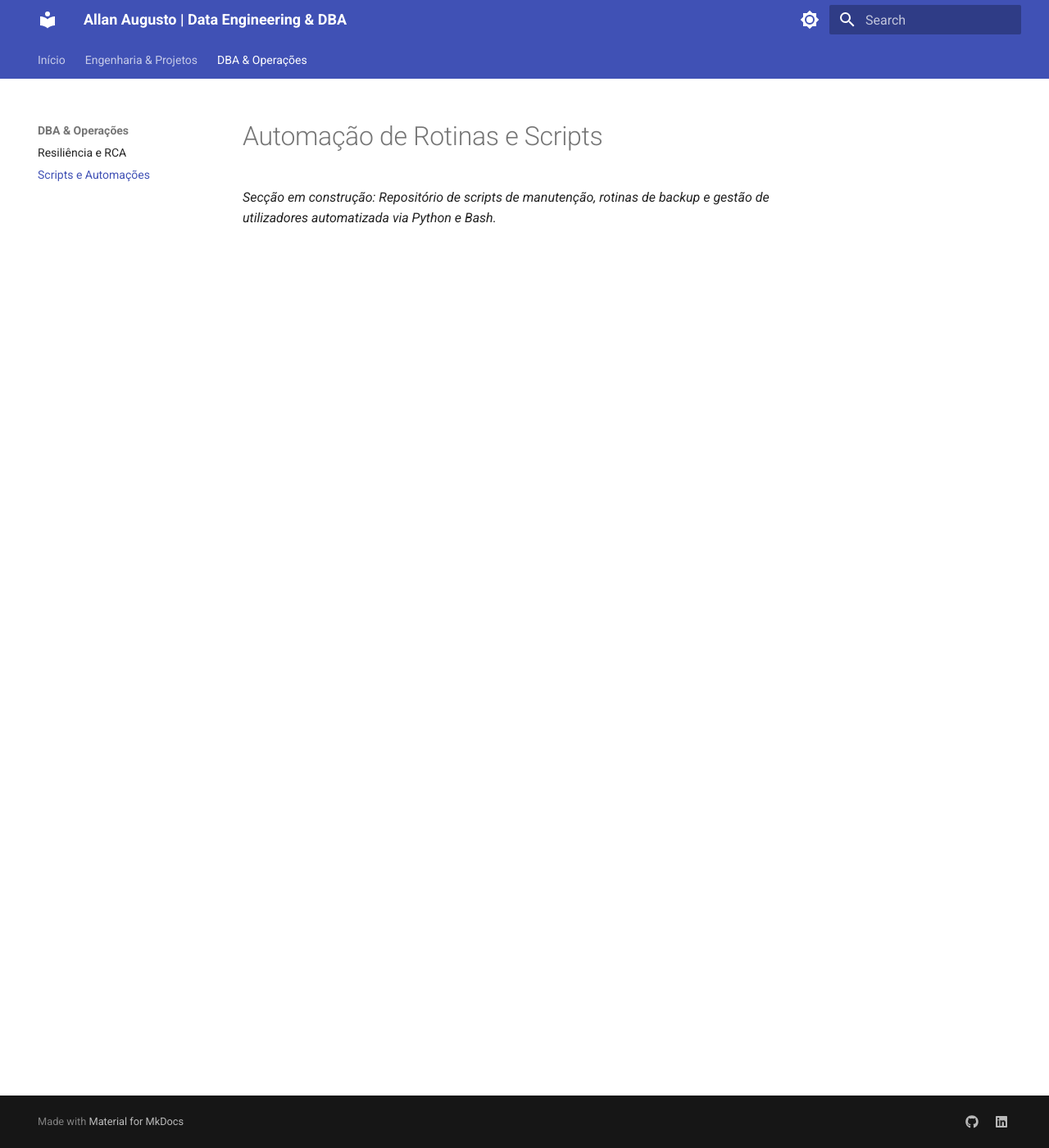
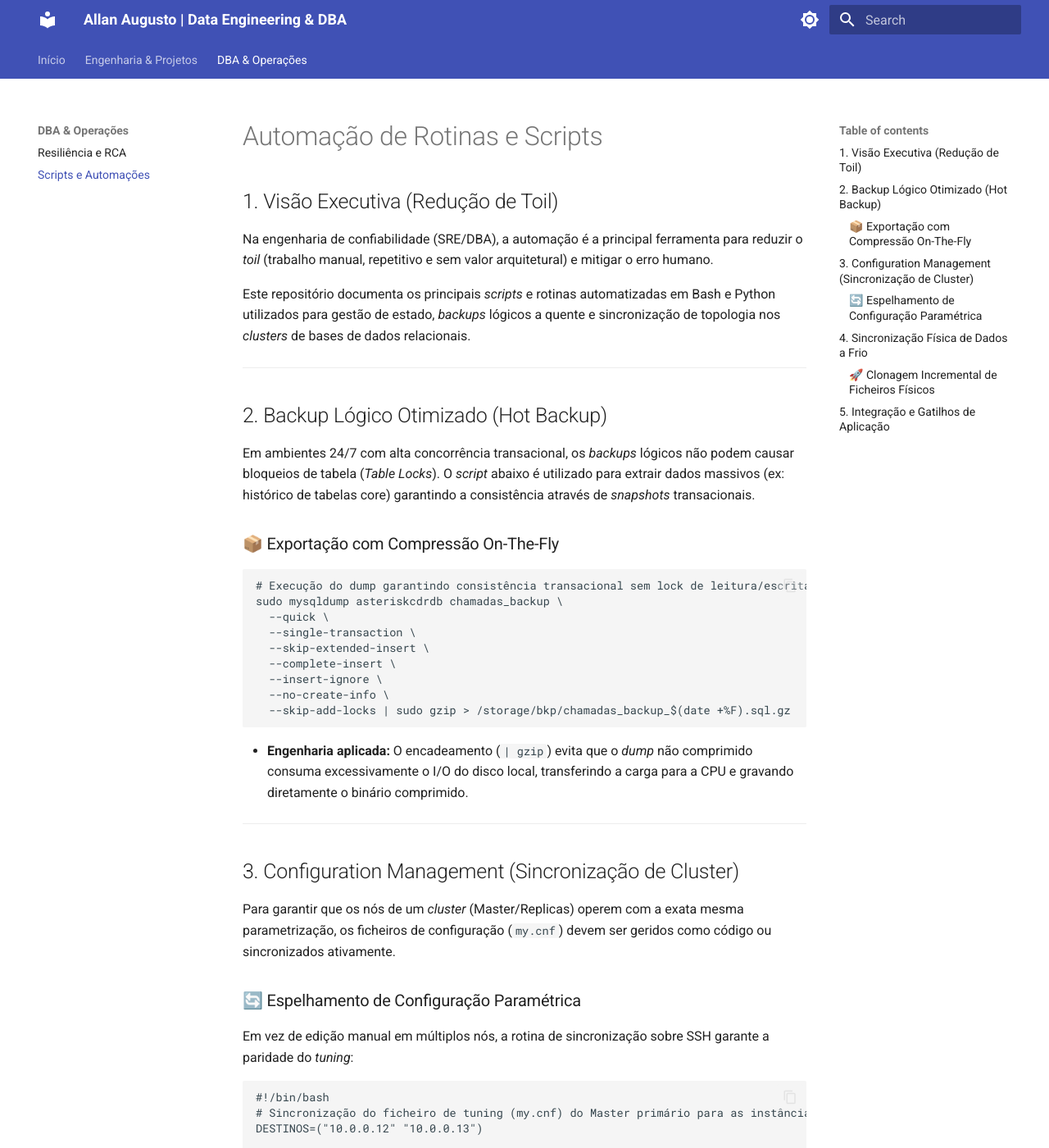
Before and after one commit to Allanao88/portfolio-docs, an MkDocs documentation site: the page built from docs/dba/scripts.md, in a window 1280 px wide and 1400 px high. Shown: the whole window at 82% size. Built offline with MkDocs 1.6.1 and Material for MkDocs 9.7.7, drawn with Linux system fonts in a browser that asks for light colours; some of the changed text lies outside the part shown.

Commit message:
Enhance scripts documentation for DB automation
Expanded documentation on automation scripts for database management, including logical backups, configuration synchronization, and physical data transfer.

````diff
--- a/docs/dba/scripts.md
+++ b/docs/dba/scripts.md
@@ -1,2 +1,82 @@
 # Automação de Rotinas e Scripts
-*Secção em construção: Repositório de scripts de manutenção, rotinas de backup e gestão de utilizadores automatizada via Python e Bash.*
+## 1. Visão Executiva (Redução de Toil)
+
+Na engenharia de confiabilidade (SRE/DBA), a automação é a principal ferramenta para reduzir o *toil* (trabalho manual, repetitivo e sem valor arquitetural) e mitigar o erro humano.
+
+Este repositório documenta os principais *scripts* e rotinas automatizadas em Bash e Python utilizados para gestão de estado, *backups* lógicos a quente e sincronização de topologia nos *clusters* de bases de dados relacionais.
+
+---
+
+## 2. Backup Lógico Otimizado (Hot Backup)
+
+Em ambientes 24/7 com alta concorrência transacional, os *backups* lógicos não podem causar bloqueios de tabela (*Table Locks*). O *script* abaixo é utilizado para extrair dados massivos (ex: histórico de tabelas core) garantindo a consistência através de *snapshots* transacionais.
+
+### 📦 Exportação com Compressão On-The-Fly
+```bash
+# Execução do dump garantindo consistência transacional sem lock de leitura/escrita
+sudo mysqldump asteriskcdrdb chamadas_backup \
+  --quick \
+  --single-transaction \
+  --skip-extended-insert \
+  --complete-insert \
+  --insert-ignore \
+  --no-create-info \
+  --skip-add-locks | sudo gzip > /storage/bkp/chamadas_backup_$(date +%F).sql.gz
+```
+* **Engenharia aplicada:** O encadeamento (`| gzip`) evita que o *dump* não comprimido consuma excessivamente o I/O do disco local, transferindo a carga para a CPU e gravando diretamente o binário comprimido.
+
+---
+
+## 3. Configuration Management (Sincronização de Cluster)
+
+Para garantir que os nós de um *cluster* (Master/Replicas) operem com a exata mesma parametrização, os ficheiros de configuração (`my.cnf`) devem ser geridos como código ou sincronizados ativamente.
+
+### 🔄 Espelhamento de Configuração Paramétrica
+Em vez de edição manual em múltiplos nós, a rotina de sincronização sobre SSH garante a paridade do *tuning*:
+```bash
+#!/bin/bash
+# Sincronização do ficheiro de tuning (my.cnf) do Master primário para as instâncias B2 e M1
+DESTINOS=("10.0.0.12" "10.0.0.13")
+
+for IP in "${DESTINOS[@]}"; do
+  echo "Sincronizando my.cnf para $IP..."
+  sudo rsync -avz /etc/my.cnf root@$IP:/etc/ --progress
+done
+# Após a execução, um handler reinicia o serviço nos nós de destino
+```
+
+---
+
+## 4. Sincronização Física de Dados a Frio
+
+Durante processos de *Disaster Recovery* ou clonagem de ambientes massivos, a migração lógica é demasiado lenta. Nestes casos, acionamos *scripts* de transferência física de blocos, filtrando estritamente as extensões permitidas.
+
+### 🚀 Clonagem Incremental de Ficheiros Físicos
+```bash
+#!/bin/bash
+# Sincronização de blocos físicos, ignorando metadados e motores corrompidos
+DIR_ORIGEM="/dbdir/mysql_crash_20240909/asteriskcdrdb/"
+DIR_DESTINO="/dbdir/mysql/asteriskcdrdb/"
+
+sudo rsync -avn $DIR_ORIGEM $DIR_DESTINO \
+  --exclude="*.frm" \
+  --exclude="*.ibd" \
+  --exclude="*.TRG" \
+  --exclude="*.TRN" \
+  --exclude="*.par" \
+  --exclude="*.opt" \
+  --progress
+```
+* **Engenharia aplicada:** O uso da flag `-n` (*dry-run*) na primeira execução atua como uma validação de segurança antes da efetivação (`-v` verbose). A exclusão estrita (`--exclude`) garante que os *tablespaces* não sofram corrupção cruzada durante o *recovery*.
+
+---
+
+## 5. Integração e Gatilhos de Aplicação
+
+A administração de bases de dados em ecossistemas de alta criticidade não ocorre num vácuo. A resolução de um incidente no motor frequentemente requer o acionamento de gatilhos nas aplicações que consomem esses dados.
+
+```bash
+# Gatilhos acionados via terminal após sincronização de base para atualizar os dados de telecom
+sudo /root/devbin/sync_anatel_prefixos <servidor_alvo>
+sudo /var/lib/callflex/bin/emergencia
+```
````
